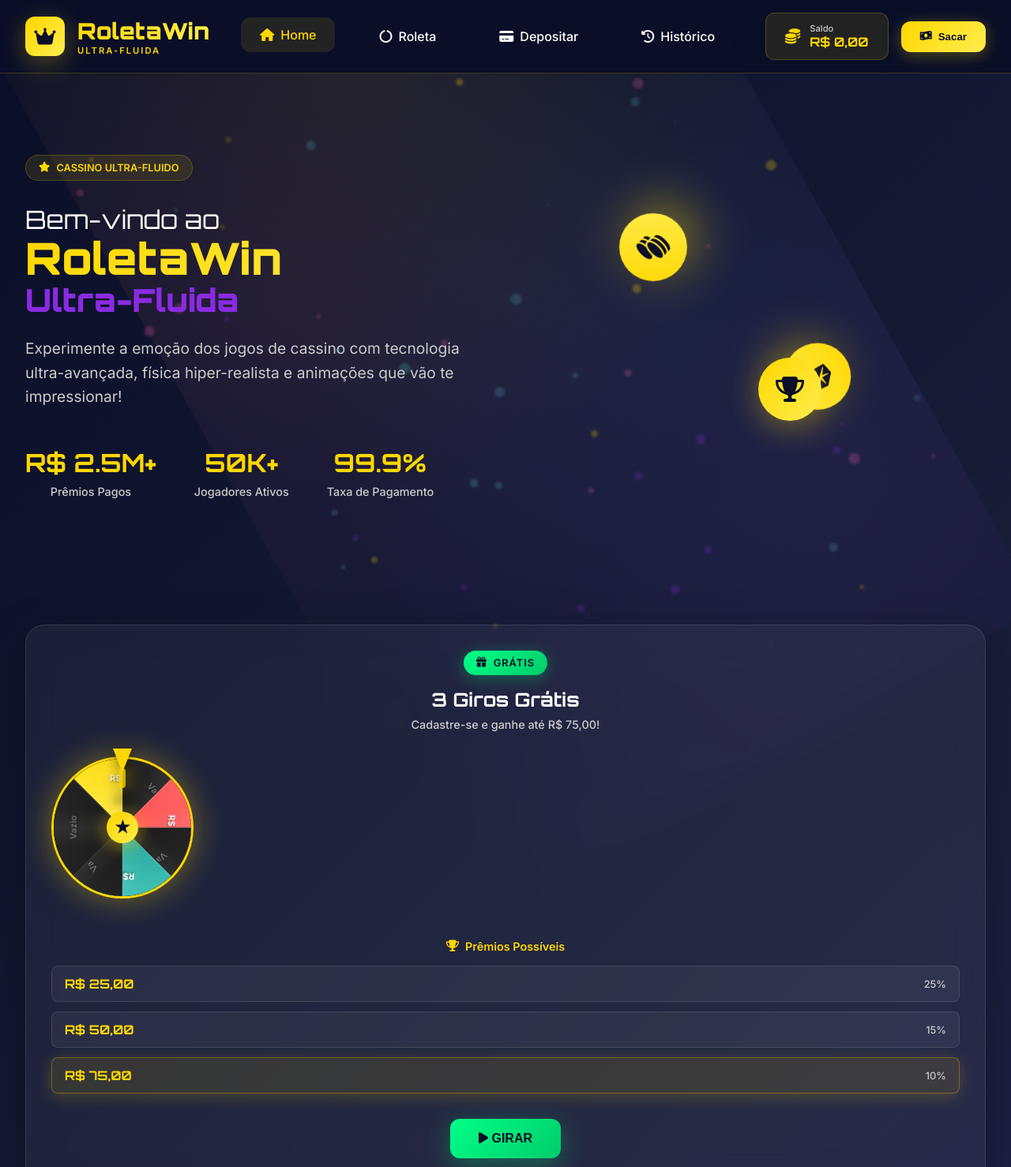
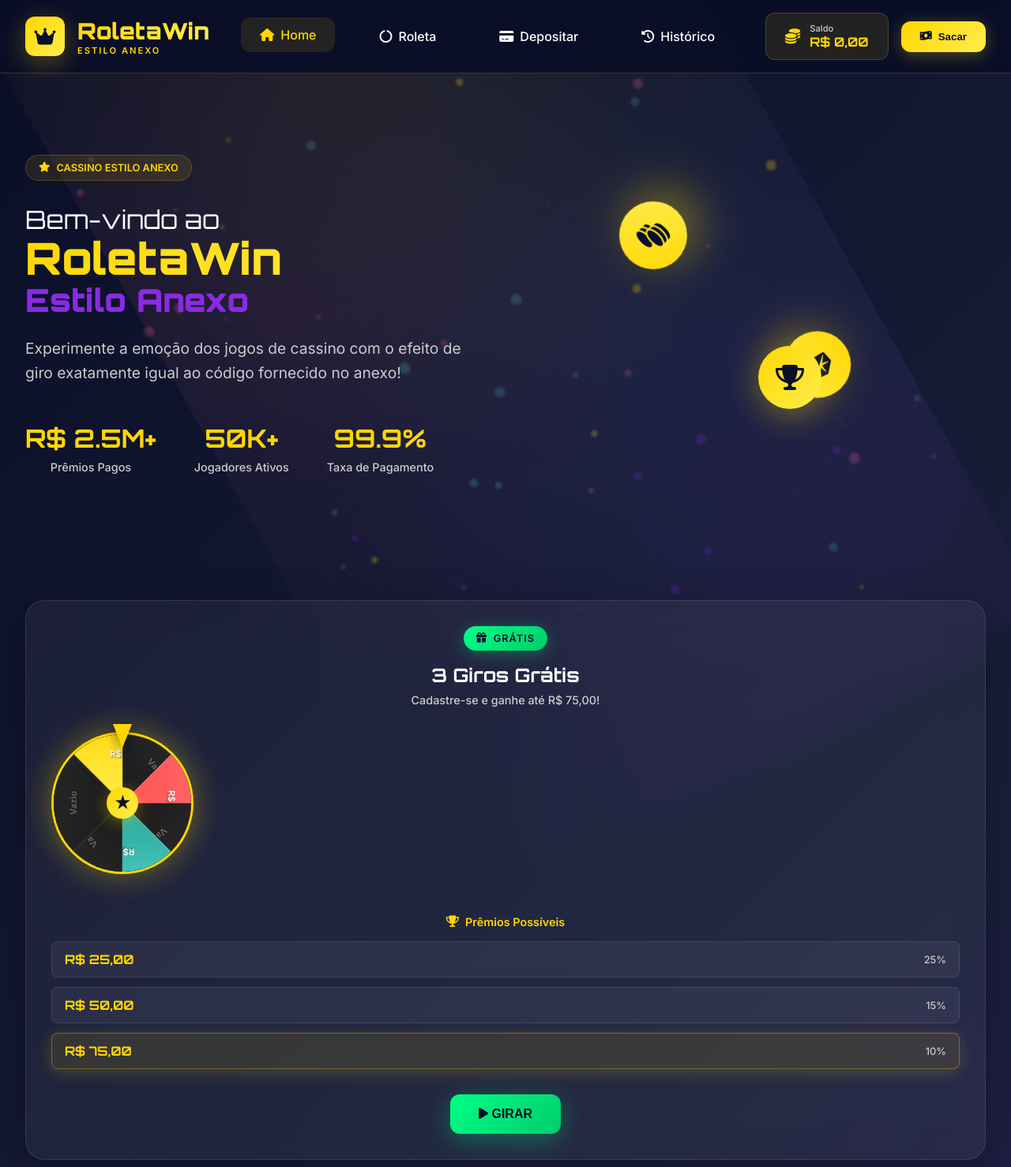
Before and after one commit to checkouttestste12/roleta5, a plain HTML site: page index.html in a window 1280 px wide. Shown: the top 1478 px of the page at 79% size. Drawn offline with Linux system fonts and the light colour scheme.

Commit message:
Update index.html

```diff
--- a/index.html
+++ b/index.html
@@ -3,7 +3,7 @@
 <head>
     <meta charset="UTF-8">
     <meta name="viewport" content="width=device-width, initial-scale=1.0">
-    <title>RoletaWin Ultra-Fluida - Cassino Online Premium</title>
+    <title>RoletaWin - Estilo Anexo - Cassino Online Premium</title>
 
     <!-- Fonts -->
     <link rel="preconnect" href="https://fonts.googleapis.com">
@@ -17,7 +17,7 @@
     <link rel="stylesheet" href="styles.css">
 </head>
 <body>
-    <!-- Partículas de Fundo Ultra-Aprimoradas -->
+    <!-- Partículas de Fundo -->
     <div class="particles-bg" id="particles-bg"></div>
 
     <!-- Header -->
@@ -29,7 +29,7 @@
                 </div>
                 <div class="logo-text">
                     <h1>RoletaWin</h1>
-                    <div class="logo-subtitle">ULTRA-FLUIDA</div>
+                    <div class="logo-subtitle">ESTILO ANEXO</div>
                 </div>
             </div>
 
@@ -78,18 +78,18 @@
                 <div class="hero-content">
                     <div class="hero-badge">
                         <i class="fas fa-star"></i>
-                        <span>CASSINO ULTRA-FLUIDO</span>
+                        <span>CASSINO ESTILO ANEXO</span>
                     </div>
 
                     <h1 class="hero-title">
                         <span class="title-line-1">Bem-vindo ao</span>
                         <span class="title-line-2">RoletaWin</span>
-                        <span class="title-accent">Ultra-Fluida</span>
+                        <span class="title-accent">Estilo Anexo</span>
                     </h1>
 
                     <p class="hero-subtitle">
-                        Experimente a emoção dos jogos de cassino com tecnologia ultra-avançada,
-                        física hiper-realista e animações que vão te impressionar!
+                        Experimente a emoção dos jogos de cassino com o efeito de giro
+                        exatamente igual ao código fornecido no anexo!
                     </p>
 
                     <div class="hero-stats">
@@ -124,7 +124,7 @@
             </div>
         </section>
 
-        <!-- Seção Giros Grátis Ultra-Aprimorada -->
+        <!-- Seção Giros Grátis -->
         <section class="giros-gratis-section">
             <div class="mesa-card mesa-giros-gratis" id="giros-gratis-info">
                 <div class="mesa-glow"></div>
@@ -140,59 +140,40 @@
 
                 <div class="mesa-roleta-display" id="roleta-gratis-container">
                     <div class="roleta-premium-wrapper">
-                        <!-- Efeito de Rastro de Movimento Ultra-Aprimorado -->
-                        <div class="roleta-trail"></div>
-                        <div class="roleta-trail-secondary"></div>
-
+                        <!-- Roleta com estilo do anexo -->
                         <div class="roleta-premium" id="roleta">
                             <div class="setor setor-vazio" data-setor="0">
                                 <span class="setor-text">Vazio</span>
-                                <div class="setor-shine"></div>
                             </div>
                             <div class="setor" data-setor="1">
                                 <span class="setor-text">R$ 25</span>
-                                <div class="setor-shine"></div>
                             </div>
                             <div class="setor setor-vazio" data-setor="2">
                                 <span class="setor-text">Vazio</span>
-                                <div class="setor-shine"></div>
                             </div>
                             <div class="setor" data-setor="3">
                                 <span class="setor-text">R$ 50</span>
-                                <div class="setor-shine"></div>
                             </div>
                             <div class="setor setor-vazio" data-setor="4">
                                 <span class="setor-text">Vazio</span>
-                                <div class="setor-shine"></div>
                             </div>
                             <div class="setor" data-setor="5">
                                 <span class="setor-text">R$ 75</span>
-                                <div class="setor-shine"></div>
                             </div>
                             <div class="setor setor-vazio" data-setor="6">
                                 <span class="setor-text">Vazio</span>
-                                <div class="setor-shine"></div>
                             </div>
                             <div class="setor setor-vazio" data-setor="7">
                                 <span class="setor-text">Vazio</span>
-                                <div class="setor-shine"></div>
                             </div>
 
                             <div class="roleta-center">
                                 <div class="center-logo">★</div>
-                                <div class="center-pulse"></div>
                             </div>
                         </div>
 
-                        <div class="roleta-ponteiro-premium">
-                            <div class="ponteiro-glow"></div>
-                            <div class="ponteiro-shadow"></div>
-                        </div>
-
-                        <!-- Indicador de Velocidade Ultra-Aprimorado -->
-                        <div class="velocidade-indicator">
-                            <div class="velocidade-bar"></div>
-                        </div>
+                        <!-- Ponteiro estilo anexo -->
+                        <div class="roleta-ponteiro-premium"></div>
                     </div>
                 </div>
 
@@ -221,12 +202,10 @@
                     <button class="btn-jogar" id="btn-girar">
                         <i class="fas fa-play"></i>
                         <span>GIRAR</span>
-                        <div class="btn-bg"></div>
                     </button>
                     <button class="btn-jogar btn-parar hidden" id="btn-parar">
                         <i class="fas fa-stop"></i>
                         <span>PARAR</span>
-                        <div class="btn-bg"></div>
                     </button>
                 </div>
 
@@ -295,7 +274,6 @@
                         <button class="btn-jogar btn-bronze">
                             <i class="fas fa-play"></i>
                             <span>JOGAR AGORA</span>
-                            <div class="btn-bg"></div>
                         </button>
                     </div>
                 </div>
@@ -344,7 +322,6 @@
                         <button class="btn-jogar btn-prata">
                             <i class="fas fa-play"></i>
                             <span>JOGAR AGORA</span>
-                            <div class="btn-bg"></div>
                         </button>
                     </div>
                 </div>
@@ -393,7 +370,6 @@
                         <button class="btn-jogar btn-ouro">
                             <i class="fas fa-play"></i>
                             <span>JOGAR AGORA</span>
-                            <div class="btn-bg"></div>
                         </button>
                     </div>
                 </div>
@@ -442,7 +418,6 @@
                         <button class="btn-jogar btn-diamante">
                             <i class="fas fa-play"></i>
                             <span>JOGAR AGORA</span>
-                            <div class="btn-bg"></div>
                         </button>
                     </div>
                 </div>
```
